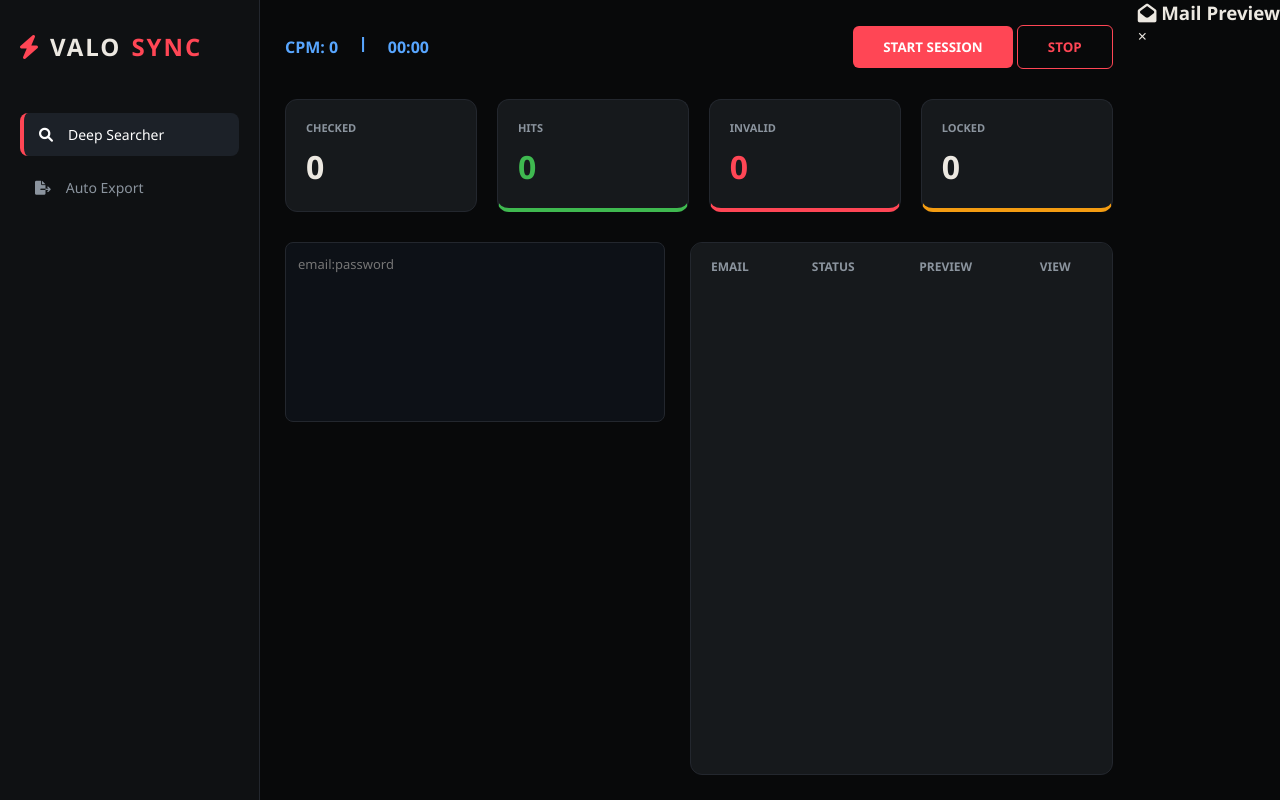
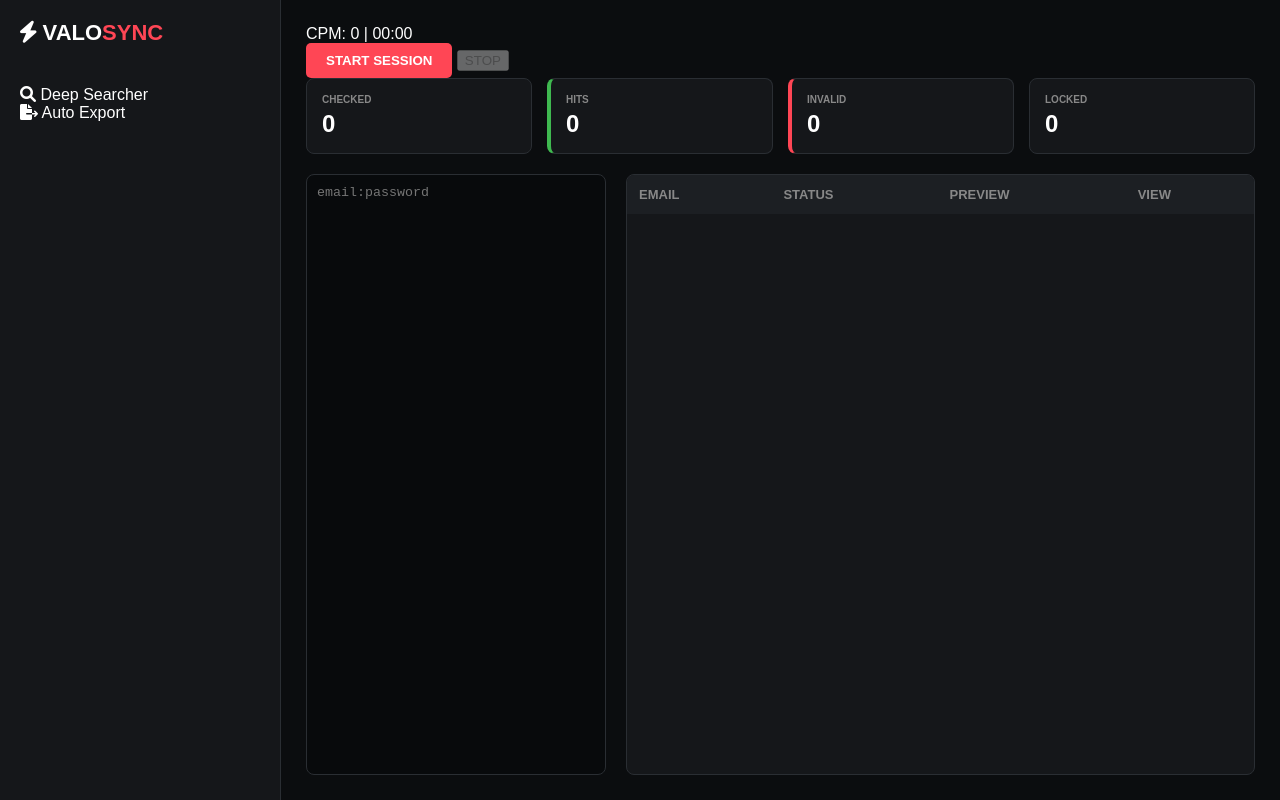
Before and after one commit to floraalesta-crypto/Valorant-checker, a website: page public/index.html in a window 1280 px wide. Drawn offline with Linux system fonts and the light colour scheme.

Commit message:
Update style.css

```diff
--- a/public/style.css
+++ b/public/style.css
@@ -1,271 +1,28 @@
-/* VALOSYNC PROFESSIONAL STYLING
-   Theme: Ultra Dark & Valorant Red
-*/
+:root { --bg: #0b0d0f; --card: #15171a; --red: #ff4655; --gold: #ffcc00; --border: #2a2e33; }
+body { background: var(--bg); color: white; font-family: sans-serif; display: flex; height: 100vh; margin: 0; }
+.sidebar { width: 240px; background: var(--card); border-right: 1px solid var(--border); padding: 20px; }
+.logo { font-size: 22px; font-weight: bold; margin-bottom: 40px; color: white; }
+.logo span { color: var(--red); }
+.container { flex: 1; padding: 25px; display: flex; flex-direction: column; }
+.stats-grid { display: grid; grid-template-columns: repeat(4, 1fr); gap: 15px; margin-bottom: 20px; }
+.stat-card { background: var(--card); padding: 15px; border-radius: 8px; border: 1px solid var(--border); }
+.stat-card h5 { margin: 0; font-size: 10px; color: #888; text-transform: uppercase; }
+.stat-card p { margin: 5px 0 0 0; font-size: 24px; font-weight: bold; }
+.hit { border-left: 4px solid #3fb950; } .bad { border-left: 4px solid var(--red); }
 
-:root {
-    --bg-darker: #08090a;
-    --bg-main: #0f1113;
-    --card-bg: #16191c;
-    --primary: #ff4655; /* Valorant Red */
-    --primary-hover: #cf3a46;
-    --accent: #58a6ff;
-    --text-main: #ece8e1;
-    --text-dim: #8b949e;
-    --border: #23272e;
-    --success: #3fb950;
-    --warning: #f39c12;
-    --gold: #ffcc00;
-}
+.main-grid { display: grid; grid-template-columns: 300px 1fr; gap: 20px; flex: 1; overflow: hidden; }
+textarea { background: #080a0c; border: 1px solid var(--border); color: white; padding: 10px; border-radius: 8px; resize: none; }
+.table-area { background: var(--card); border-radius: 8px; overflow-y: auto; border: 1px solid var(--border); }
+table { width: 100%; border-collapse: collapse; font-size: 13px; }
+th { background: #1c1f23; padding: 12px; text-align: left; position: sticky; top: 0; color: #888; }
+td { padding: 12px; border-bottom: 1px solid var(--border); }
 
-* {
-    margin: 0;
-    padding: 0;
-    box-sizing: border-box;
-    font-family: 'Segoe UI', Roboto, Helvetica, Arial, sans-serif;
-}
+/* Modal Styling */
+.modal { display: none; position: fixed; top: 0; left: 0; width: 100%; height: 100%; background: rgba(0,0,0,0.9); z-index: 999; }
+.modal-content { background: var(--card); width: 70%; margin: 5% auto; padding: 20px; border-radius: 12px; border: 1px solid var(--red); height: 70vh; overflow-y: auto; }
+.modal-header { display: flex; justify-content: space-between; border-bottom: 1px solid var(--border); padding-bottom: 10px; color: var(--red); }
+.close { font-size: 30px; cursor: pointer; }
+pre { white-space: pre-wrap; font-family: monospace; color: #ccc; line-height: 1.6; }
 
-body {
-    background-color: var(--bg-darker);
-    color: var(--text-main);
-    display: flex;
-    height: 100vh;
-    overflow: hidden;
-}
-
-/* --- SIDEBAR --- */
-.sidebar {
-    width: 260px;
-    background-color: var(--bg-main);
-    border-right: 1px solid var(--border);
-    display: flex;
-    flex-direction: column;
-    padding: 30px 20px;
-}
-
-.logo {
-    font-size: 24px;
-    font-weight: 900;
-    letter-spacing: 2px;
-    margin-bottom: 50px;
-    display: flex;
-    align-items: center;
-    gap: 10px;
-}
-
-.logo i { color: var(--primary); }
-.logo span { color: var(--primary); }
-
-nav { flex: 1; }
-
-.nav-item {
-    display: flex;
-    align-items: center;
-    gap: 15px;
-    padding: 12px 15px;
-    color: var(--text-dim);
-    text-decoration: none;
-    border-radius: 8px;
-    margin-bottom: 10px;
-    transition: 0.2s ease;
-    cursor: pointer;
-    font-size: 14px;
-}
-
-.nav-item:hover, .nav-item.active {
-    background-color: #1c2128;
-    color: white;
-}
-
-.nav-item.active {
-    border-left: 4px solid var(--primary);
-}
-
-/* --- MAIN CONTAINER --- */
-.container {
-    flex: 1;
-    display: flex;
-    flex-direction: column;
-    padding: 25px;
-    overflow-y: auto;
-}
-
-header {
-    display: flex;
-    justify-content: space-between;
-    align-items: center;
-    margin-bottom: 30px;
-}
-
-.header-info {
-    display: flex;
-    gap: 20px;
-    font-family: 'Courier New', Courier, monospace;
-    font-weight: bold;
-    color: var(--accent);
-}
-
-/* --- STATS CARDS --- */
-.stats-grid {
-    display: grid;
-    grid-template-columns: repeat(4, 1fr);
-    gap: 20px;
-    margin-bottom: 30px;
-}
-
-.stat-card {
-    background: var(--card-bg);
-    padding: 20px;
-    border-radius: 12px;
-    border: 1px solid var(--border);
-    transition: transform 0.3s ease;
-}
-
-.stat-card:hover { transform: translateY(-5px); }
-.stat-card h5 { font-size: 11px; color: var(--text-dim); text-transform: uppercase; margin-bottom: 10px; }
-.stat-card p { font-size: 32px; font-weight: bold; }
-
-.stat-card.hit { border-bottom: 4px solid var(--success); }
-.stat-card.hit p { color: var(--success); }
-.stat-card.bad { border-bottom: 4px solid var(--primary); }
-.stat-card.bad p { color: var(--primary); }
-.stat-card.locked { border-bottom: 4px solid var(--warning); }
-
-/* --- INPUT SECTION --- */
-.main-grid {
-    display: grid;
-    grid-template-columns: 380px 1fr;
-    gap: 25px;
-    flex: 1;
-}
-
-.input-area label {
-    display: block;
-    font-size: 12px;
-    font-weight: bold;
-    color: var(--text-dim);
-    margin-bottom: 8px;
-    text-transform: uppercase;
-}
-
-textarea {
-    width: 100%;
-    height: 180px;
-    background: #0d1117;
-    border: 1px solid var(--border);
-    color: #fff;
-    border-radius: 8px;
-    padding: 12px;
-    margin-bottom: 20px;
-    resize: none;
-    font-size: 13px;
-    outline: none;
-}
-
-textarea:focus { border-color: var(--primary); }
-
-/* --- TABLE SECTION --- */
-.table-area {
-    background: var(--card-bg);
-    border-radius: 12px;
-    border: 1px solid var(--border);
-    display: flex;
-    flex-direction: column;
-    overflow: hidden;
-}
-
-.table-header {
-    padding: 15px 20px;
-    background: #1c2128;
-    font-weight: bold;
-    font-size: 14px;
-    border-bottom: 1px solid var(--border);
-}
-
-.scroll-table {
-    flex: 1;
-    overflow-y: auto;
-}
-
-table {
-    width: 100%;
-    border-collapse: collapse;
-}
-
-th {
-    position: sticky;
-    top: 0;
-    background: #16191c;
-    text-align: left;
-    padding: 15px 20px;
-    font-size: 12px;
-    color: var(--text-dim);
-    text-transform: uppercase;
-    z-index: 10;
-}
-
-td {
-    padding: 15px 20px;
-    border-bottom: 1px solid var(--border);
-    font-size: 14px;
-}
-
-/* --- BADGES & BUTTONS --- */
-.badge-hit {
-    background: rgba(63, 185, 80, 0.1);
-    color: var(--success);
-    padding: 4px 10px;
-    border-radius: 4px;
-    font-weight: bold;
-    font-size: 11px;
-}
-
-.badge-sultan {
-    background: var(--gold);
-    color: #000;
-    padding: 4px 10px;
-    border-radius: 4px;
-    font-weight: bold;
-    font-size: 11px;
-    box-shadow: 0 0 15px rgba(255, 204, 0, 0.3);
-    animation: glow 1.5s infinite;
-}
-
-@keyframes glow {
-    0% { box-shadow: 0 0 5px rgba(255, 204, 0, 0.2); }
-    50% { box-shadow: 0 0 20px rgba(255, 204, 0, 0.5); }
-    100% { box-shadow: 0 0 5px rgba(255, 204, 0, 0.2); }
-}
-
-.btn-primary {
-    background: var(--primary);
-    color: white;
-    border: none;
-    padding: 12px 30px;
-    border-radius: 6px;
-    font-weight: 800;
-    cursor: pointer;
-    transition: 0.3s;
-    text-transform: uppercase;
-}
-
-.btn-primary:hover { background: var(--primary-hover); transform: scale(1.02); }
-.btn-primary:disabled { opacity: 0.5; cursor: not-allowed; }
-
-.btn-danger {
-    background: transparent;
-    color: var(--primary);
-    border: 1px solid var(--primary);
-    padding: 12px 30px;
-    border-radius: 6px;
-    font-weight: 800;
-    cursor: pointer;
-    transition: 0.3s;
-}
-
-.btn-danger:hover:not(:disabled) { background: var(--primary); color: white; }
-
-/* Custom Scrollbar */
-::-webkit-scrollbar { width: 6px; }
-::-webkit-scrollbar-track { background: var(--bg-darker); }
-::-webkit-scrollbar-thumb { background: var(--border); border-radius: 10px; }
-::-webkit-scrollbar-thumb:hover { background: var(--text-dim); }
+.btn-primary { background: var(--red); border: none; color: white; padding: 10px 20px; border-radius: 5px; font-weight: bold; cursor: pointer; }
+.badge-sultan { background: var(--gold); color: black; padding: 3px 7px; border-radius: 4px; font-weight: bold; font-size: 10px; }
```
